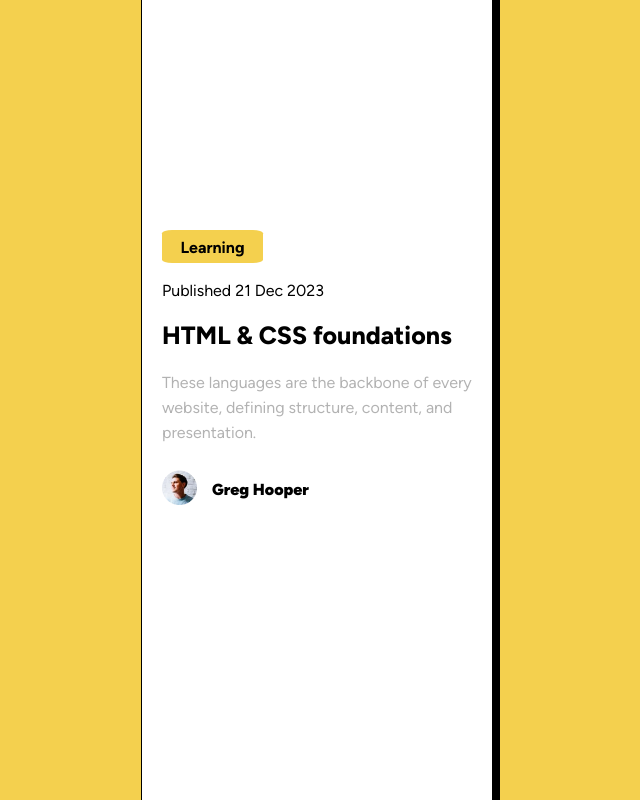
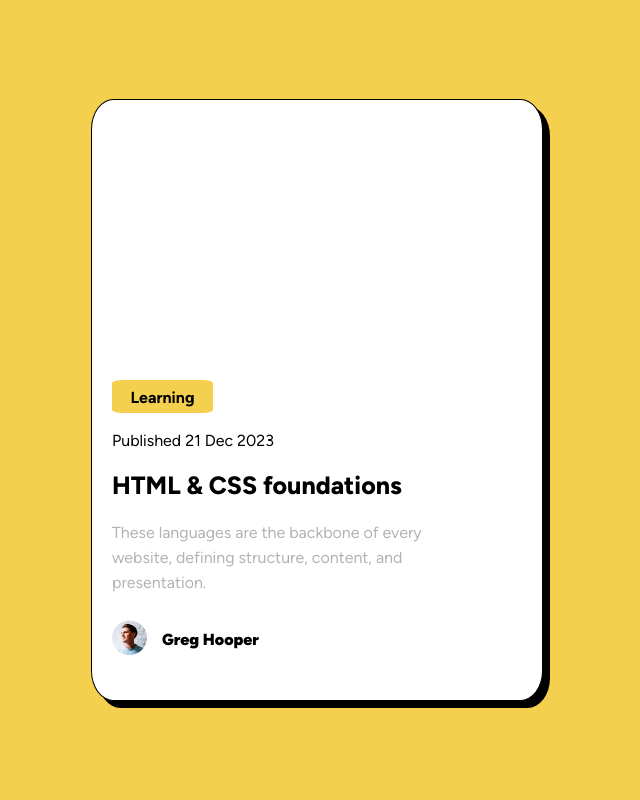
Before and after one commit to Josu-s12/blog-preview-card-main, a plain HTML site: page index.html in a window 1280 px wide. Shown: the whole page, without its empty margins (323-963 px from the left). Drawn offline with Linux system fonts and the light colour scheme.

Commit message:
Update styles.css

```diff
--- a/styles.css
+++ b/styles.css
@@ -145,8 +145,8 @@ body, html{
 /*DESKTOP*/
 @media(min-width:1024px){
     .background{
-        width: 350px;
-        height:900px;
+        width:450px;
+        height:600px;
         background:#ffff;
         border: solid black 1px;
         border-top-right-radius: 5%;
```
